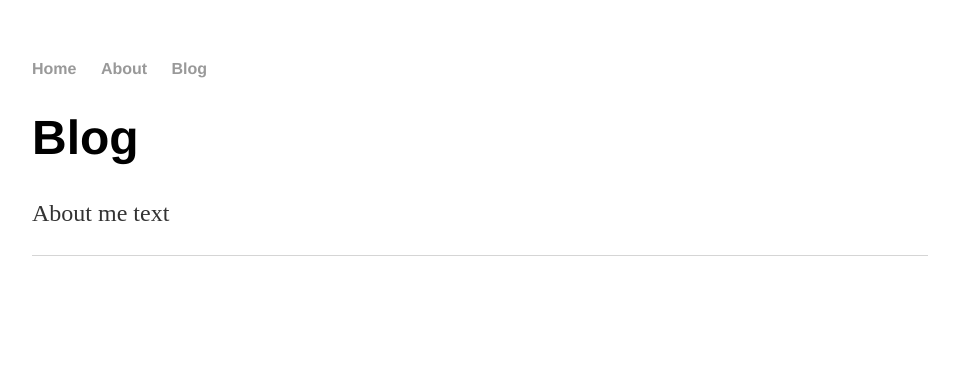
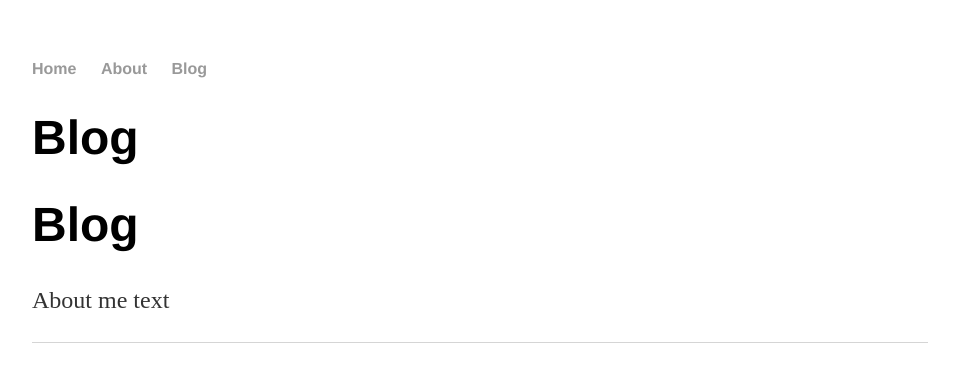
Before and after one commit to 5am5ecure/5am5ecure.github.io, a Jekyll site: the page built from about/index.html, in a window 1280 px wide. Shown: the top 382 px of the page, without its empty margins (160-1119 px from the left). Built offline with Jekyll 4.4.1, drawn with Linux system fonts in a browser that asks for light colours.

Commit message:
Update index.html

```diff
--- a/about/index.html
+++ b/about/index.html
@@ -1,8 +1,9 @@
 ---
 layout: default
-title: 5am5ecure About
+title: Blog
 ---
-<div class="blurb">
+	<h1>{{ page.title }}</h1>
+	<div class="blurb">
 	<h1>Blog</h1>
 	<p>About me text</p>
-</div><!-- /.blurb -->
+	</div><!-- /.blurb -->
```
